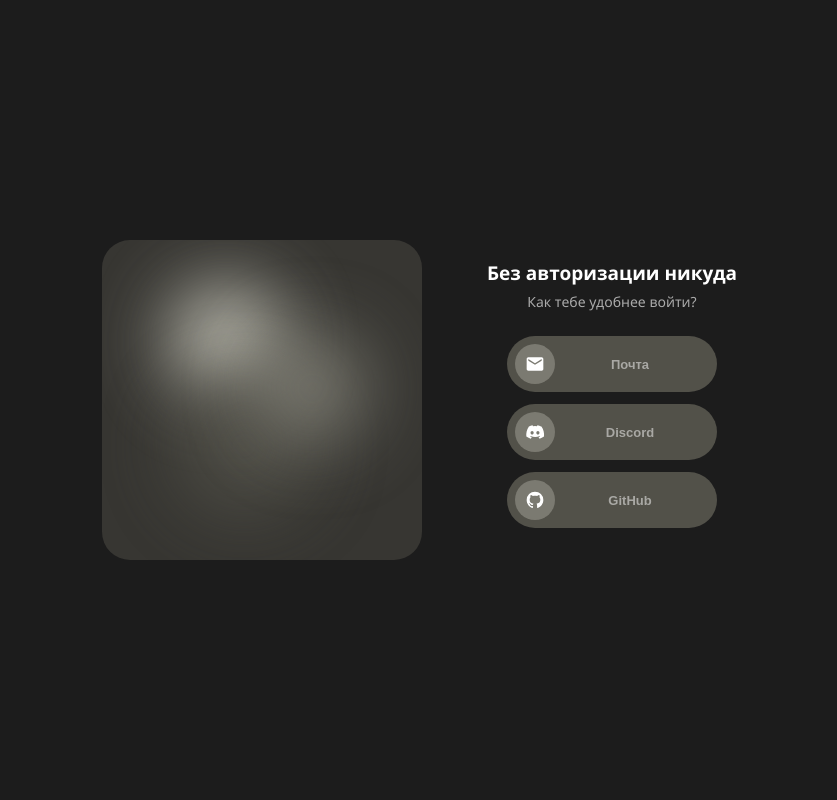
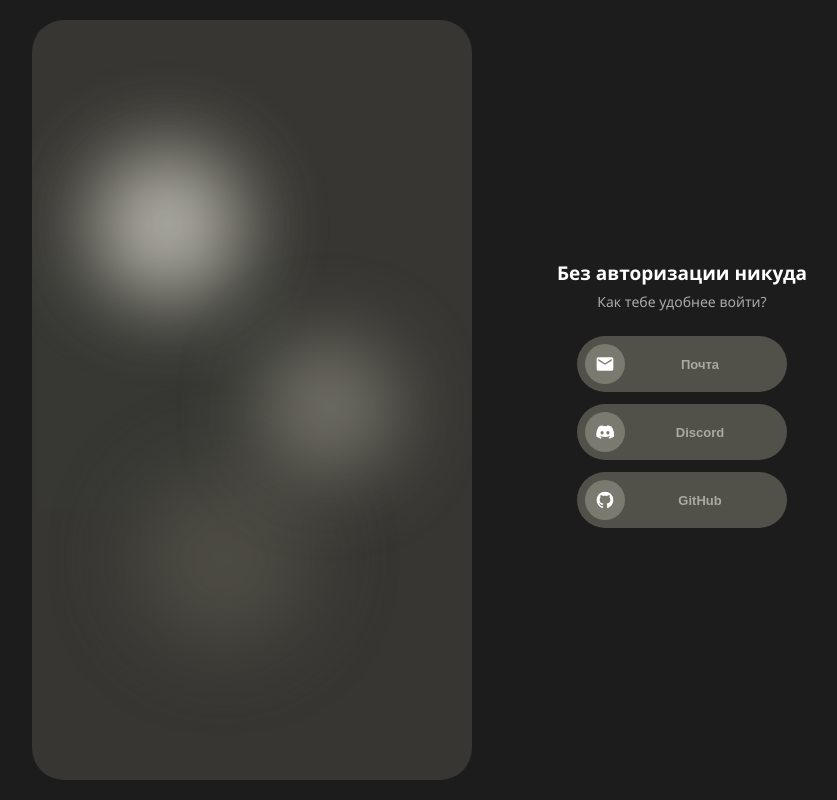
Before and after one commit to horilose/agnes-auth, a plain HTML site: page index.html in a window 1280 px wide. Shown: the whole page, without its empty margins (218-1055 px from the left). Drawn offline with nearby package versions, Linux system fonts and the light colour scheme.

Commit message:
Update index.html

```diff
--- a/index.html
+++ b/index.html
@@ -15,17 +15,18 @@
             align-items: center;
             min-height: 100vh;
             margin: 0;
-            padding: 40px;
+            padding: 20px; /* Те самые маленькие отступы по краям браузера */
             box-sizing: border-box;
-            gap: 60px;
+            gap: 80px; /* Чуть отодвинули правую часть, раз левая стала массивнее */
         }
 
-        /* --- ЛЕВАЯ ЧАСТЬ --- */
+        /* --- ЛЕВАЯ ЧАСТЬ (Высокий прямоугольник) --- */
         .visual-panel {
-            width: 320px;
-            height: 320px;
+            width: 440px; /* Сделали шире, чтобы соблюсти пропорции */
+            height: calc(100vh - 40px); /* 100% высоты окна минус отступы сверху и снизу (20+20) */
+            min-height: 500px;
             background-color: rgba(82, 81, 73, 0.5);
-            border-radius: 28px;
+            border-radius: 32px;
             position: relative;
             overflow: hidden;
             flex-shrink: 0;
@@ -34,22 +35,23 @@
         .orb {
             position: absolute;
             border-radius: 50%;
-            filter: blur(35px);
+            filter: blur(40px);
             opacity: 0.8;
             animation-iteration-count: infinite;
             animation-direction: alternate;
             animation-timing-function: ease-in-out;
         }
 
-        .orb-1 { width: 110px; height: 110px; background: #DCDBCE; top: 10%; left: 15%; animation-name: floatOrb1; animation-duration: 8s; }
-        .orb-2 { width: 140px; height: 140px; background: #525149; bottom: 10%; left: 20%; animation-name: floatOrb2; animation-duration: 11s; }
-        .orb-3 { width: 100px; height: 100px; background: #8F8E83; top: 25%; right: 15%; animation-name: floatOrb3; animation-duration: 9s; }
+        /* Слегка увеличили круги под новый большой размер панели */
+        .orb-1 { width: 140px; height: 140px; background: #DCDBCE; top: 15%; left: 10%; animation-name: floatOrb1; animation-duration: 8s; }
+        .orb-2 { width: 180px; height: 180px; background: #525149; bottom: 15%; left: 20%; animation-name: floatOrb2; animation-duration: 11s; }
+        .orb-3 { width: 120px; height: 120px; background: #8F8E83; top: 40%; right: 15%; animation-name: floatOrb3; animation-duration: 9s; }
 
-        @keyframes floatOrb1 { 0% { transform: translate(0, 0) scale(1); } 100% { transform: translate(30px, 20px) scale(1.1); } }
-        @keyframes floatOrb2 { 0% { transform: translate(0, 0) scale(1); } 100% { transform: translate(20px, -30px) scale(1.05); } }
-        @keyframes floatOrb3 { 0% { transform: translate(0, 0) scale(1); } 100% { transform: translate(-20px, 30px) scale(1.15); } }
+        @keyframes floatOrb1 { 0% { transform: translate(0, 0) scale(1); } 100% { transform: translate(30px, 30px) scale(1.1); } }
+        @keyframes floatOrb2 { 0% { transform: translate(0, 0) scale(1); } 100% { transform: translate(30px, -40px) scale(1.05); } }
+        @keyframes floatOrb3 { 0% { transform: translate(0, 0) scale(1); } 100% { transform: translate(-30px, 40px) scale(1.15); } }
 
-        /* --- ПРАВАЯ ЧАСТЬ --- */
+        /* --- ПРАВАЯ ЧАСТЬ (Контент) --- */
         .content-panel {
             display: flex;
             flex-direction: column;
@@ -78,7 +80,7 @@
         }
 
         .btn:hover { background-color: #616056; }
-        .btn:active { transform: scale(1.03); }
+        .btn:active { transform: scale(1.03); } /* Кнопка выходит наружу при клике */
 
         /* Скользящий кружок */
         .btn-icon-wrapper {
@@ -93,13 +95,12 @@
             justify-content: center;
             align-items: center;
             z-index: 2;
-            /* Сделали анимацию более плавной и медленной (0.8s) */
             transition: left 0.8s cubic-bezier(0.4, 0, 0.2, 1);
         }
 
         .btn-icon-wrapper svg { width: 20px; height: 20px; fill: white; }
 
-        /* Магия при наведении: кружок едет направо БЕЗ вращения */
+        /* Магия при наведении: кружок едет направо */
         .btn:hover .btn-icon-wrapper {
             left: 162px;
         }
@@ -115,7 +116,7 @@
             pointer-events: none;
         }
 
-        /* Текст 1: Призрачный (центр-право) */
+        /* Текст 1: Призрачный */
         .btn-text-ghost {
             position: absolute;
             color: rgba(255, 255, 255, 0.5);
@@ -123,11 +124,10 @@
             font-weight: 700;
             transform: translateX(18px);
             opacity: 1;
-            /* Ждет пока медленный кружок вернется на место */
             transition: opacity 0.3s ease-in 0.4s;
         }
 
-        /* Текст 2: Белый цельный (центр-лево) */
+        /* Текст 2: Белый цельный */
         .btn-text-solid {
             position: absolute;
             color: white;
@@ -138,7 +138,7 @@
             transition: opacity 0.2s ease-out 0s;
         }
 
-        /* Анимации текстов при наведении мыши */
+        /* Анимации текстов */
         .btn:hover .btn-text-ghost {
             opacity: 0;
             transition: opacity 0.2s ease-out 0s;
@@ -146,7 +146,6 @@
 
         .btn:hover .btn-text-solid {
             opacity: 1;
-            /* Появляется с задержкой, пока кружок проезжает половину пути */
             transition: opacity 0.3s ease-in 0.4s;
         }
 
@@ -162,7 +161,11 @@
         .btn-back:hover { color: white; }
         #error-msg { color: #E44332; font-size: 13px; margin-top: 15px; display: none; text-align: center; width: 210px; }
 
-        @media (max-width: 800px) { body { flex-direction: column; gap: 40px; } }
+        /* --- АДАПТИВ (на мобилках левая панель сплющится, чтобы не ломать верстку) --- */
+        @media (max-width: 800px) {
+            body { flex-direction: column; gap: 40px; height: auto; }
+            .visual-panel { width: 100%; height: 250px; min-height: 250px; }
+        }
     </style>
 </head>
 <body>
```
